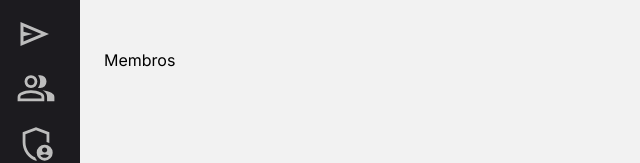
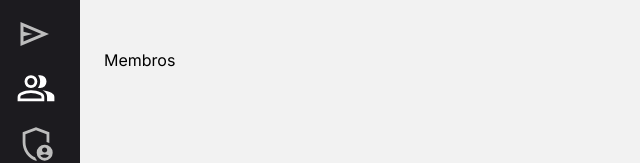
Before and after one commit to HeitorMorais/CampusFace-Web, a React (Vite) app: page /dashboard/members in a window 1280 px wide. Shown: the top 163 px of the page, without its empty margins (0-640 px from the left). Built offline with nearby package versions, Linux system fonts and the light colour scheme; sample sign-in values are in the browser's storage.

Commit message:
style: icons

```diff
--- /dev/null
+++ b/src/components/icons/MembersIcon.tsx
@@ -0,0 +1,10 @@
+type SendProps = {
+    color: string
+}
+
+export default function MembersIcon (props: SendProps) {
+    return (
+        <svg xmlns="http://www.w3.org/2000/svg" height="40px" viewBox="0 -960 960 960" width="40px" fill={props.color}><path d="M38.67-160v-100q0-34.67 17.83-63.17T105.33-366q69.34-31.67 129.67-46.17 60.33-14.5 123.67-14.5 63.33 0 123.33 14.5T611.33-366q31 14.33 49.17 42.83T678.67-260v100h-640Zm706.66 0v-102.67q0-56.66-29.5-97.16t-79.16-66.84q63 7.34 118.66 22.5 55.67 15.17 94 35.5 34 19.34 53 46.17 19 26.83 19 59.83V-160h-176ZM358.67-480.67q-66 0-109.67-43.66Q205.33-568 205.33-634T249-743.67q43.67-43.66 109.67-43.66t109.66 43.66Q512-700 512-634t-43.67 109.67q-43.66 43.66-109.66 43.66ZM732-634q0 66-43.67 109.67-43.66 43.66-109.66 43.66-11 0-25.67-1.83-14.67-1.83-25.67-5.5 25-27.33 38.17-64.67Q578.67-590 578.67-634t-13.17-80q-13.17-36-38.17-66 12-3.67 25.67-5.5 13.67-1.83 25.67-1.83 66 0 109.66 43.66Q732-700 732-634ZM105.33-226.67H612V-260q0-14.33-8.17-27.33-8.16-13-20.5-18.67-66-30.33-117-42.17-51-11.83-107.66-11.83-56.67 0-108 11.83-51.34 11.84-117.34 42.17-12.33 5.67-20.16 18.67-7.84 13-7.84 27.33v33.33Zm253.34-320.66q37 0 61.83-24.84Q445.33-597 445.33-634t-24.83-61.83q-24.83-24.84-61.83-24.84t-61.84 24.84Q272-671 272-634t24.83 61.83q24.84 24.84 61.84 24.84Zm0 320.66Zm0-407.33Z"/></svg>
+    )
+
+}
--- a/src/components/icons/Send.tsx
+++ b/src/components/icons/RequestsIcon.tsx
@@ -2,7 +2,7 @@ type SendProps = {
     color: string
 }
 
-export default function Send(props: SendProps) {
+export default function RequestsIcon(props: SendProps) {
     return (
           <svg xmlns="http://www.w3.org/2000/svg" height="36px" viewBox="0 -960 960 960" width="36px" fill={props.color}><path d="M120-160v-640l760 320-760 320Zm80-120 474-200-474-200v140l240 60-240 60v140Zm0 0v-400 400Z"/></svg>
     )
--- /dev/null
+++ b/src/components/icons/VerifiersIcon.tsx
@@ -0,0 +1,10 @@
+type SendProps = {
+    color: string
+}
+
+export default function VerifiersIcon (props: SendProps) {
+    return (
+       <svg xmlns="http://www.w3.org/2000/svg" height="40px" viewBox="0 -960 960 960" width="40px" fill={props.color}><path d="M687.26-273.33q25.58 0 43.5-18.5 17.91-18.5 17.91-44.09 0-25.59-17.91-43.5-17.92-17.91-43.5-17.91-25.59 0-44.09 17.91-18.5 17.91-18.5 43.5t18.5 44.09q18.5 18.5 44.09 18.5ZM686.33-150q32.67 0 59.34-14.17 26.66-14.16 44.66-39.5-24.66-13.66-50.3-20.66-25.65-7-53.34-7-27.69 0-53.69 7-26 7-50 20.66 18 25.34 44.33 39.5 26.34 14.17 59 14.17ZM480-80q-138.33-33-229.17-157.5Q160-362 160-520v-240.67l320-120 320 120V-505q-15.67-7.33-33-13.17-17.33-5.83-33.67-8.16V-714L480-808l-253.33 94v194q0 66.33 20.5 124.67Q267.67-337 300.5-290.5t74.17 79.83q41.33 33.34 83 50.67 7.66 18.67 21.66 38.33 14 19.67 27 32.67-6.33 3.33-13.16 5.17Q486.33-82 480-80Zm208.33 0q-79.33 0-135.5-56.5-56.16-56.5-56.16-134.83 0-79.96 56.16-136.31Q608.99-464 688.67-464q79 0 135.5 56.36 56.5 56.35 56.5 136.31 0 78.33-56.5 134.83Q767.67-80 688.33-80ZM480-484Z"/></svg>
+    )
+
+}
--- a/src/components/sidebar.tsx
+++ b/src/components/sidebar.tsx
@@ -1,8 +1,7 @@
-import send from'../assets/send.svg'
-import Send from './icons/Send'
-import group from '../assets/group.svg'
-import adminPanelSettings from '../assets/admin-panel-settings.svg'
 import settings from '../assets/settings.svg'
+import RequestsIcon from './icons/RequestsIcon'
+import MembersIcon from './icons/MembersIcon'
+import VerifiersIcon from './icons/VerifiersIcon'
 
 type SideBarProps = {
     active: string
@@ -13,9 +12,9 @@ export default function Sidebar(props : SideBarProps) {
         <>
         <div className='flex flex-col justify-between h-screen w-20 p-4 bg-[#1C1B1F]'>
             <div className='grid gap-4'>
-                <a href="/dashboard/requests"><Send color={`${props.active == "Requests" ? "#FFF" : "#BDBDBD"}`}/></a>
-                <a href="/dashboard/members"><img src={group} alt="" /></a>
-               <a href="/dashboard/verifiers"><img src={adminPanelSettings} alt="" /></a>
+                <a href="/dashboard/requests"><RequestsIcon color={`${props.active == "Requests" ? "#FFF" : "#BDBDBD"}`}/></a>
+                <a href="/dashboard/members"><MembersIcon color={`${props.active == "Members" ? "#FFF" : "#BDBDBD"}`}/></a>
+                <a href="/dashboard/verifiers"><VerifiersIcon color={`${props.active == "Verifiers" ? "#FFF" : "#BDBDBD"}`}/></a>
 
             </div>
             <div>
```
